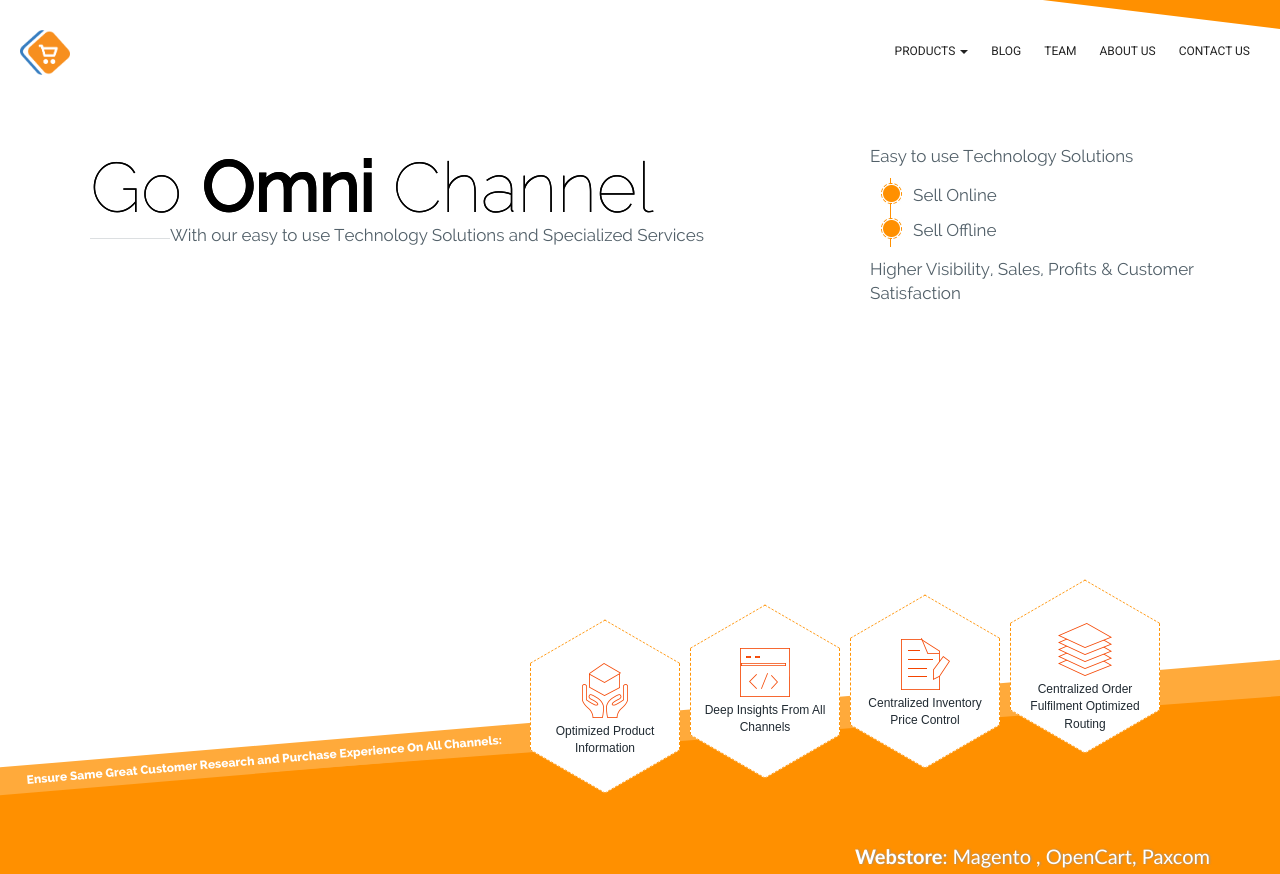
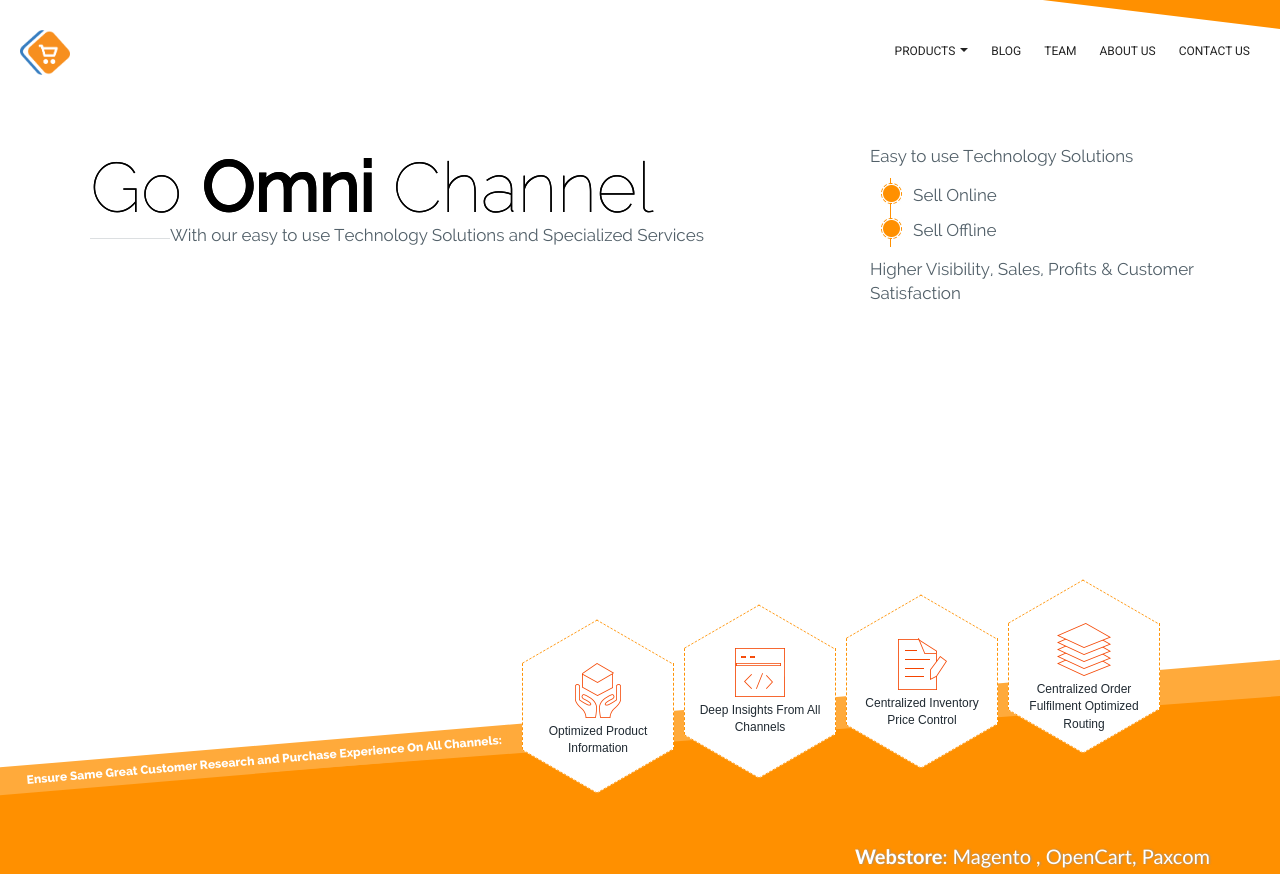
Before and after one commit to paxcom/paxcom.github.io, a Jekyll site: the page built from index.md, in a window 1280 px wide. Shown: the top 874 px of the page. Built offline with Jekyll 4.4.1, drawn with Linux system fonts in a browser that asks for light colours; comment, search, counter and statistics services are not loaded.

Commit message:
update css

```diff
--- a/css/style.css
+++ b/css/style.css
@@ -217,6 +217,13 @@
 .top-nav-bar .dropdown-menu li{ padding:0px; color:#fff;    margin:0px;  text-transform: none;}
 .top-nav-bar .dropdown-menu li a{ padding:10px 10px; color:#000; text-transform:inherit;  }
 .top-nav-bar .dropdown-menu li a:hover{ background-color:#f78f1e; color:#FFFFFF; }
+
+.dropdown:hover .dropdown-menu {
+    display: block;
+    margin:5px 0 0 10px;
+ }
+
+ .caret{  margin-top:-4px;}
 
 .top-nav-bar .dropdown-menu li a:after{ border-bottom:none;}
 
@@ -1072,7 +1079,7 @@
 	display: inline-block;
 	margin-right: 10px;
 	position: relative;
-	width: 150px;
+	width: 152px;
 	height: 86.60px;
 	background-color: #ffffff;
 	border-left: dashed 1px #ff9306;
@@ -1131,7 +1138,9 @@
 	margin-right: 50px;
 }
 
-ul.icons-group li:hover{ box-shadow:0 0 10px #000;}
+ul.icons-group li:hover{  border-left:solid 3px #ffaa3b;  border-right:solid 3px #ffaa3b;}
+ul.icons-group li:hover:after{  border-bottom:solid 3px #ffaa3b;  border-left:solid 3px #ffaa3b;}
+ul.icons-group li:hover:before{  border-top:solid 3px #ffaa3b;  border-right:solid 3px #ffaa3b;}
 
 .webstore {
 	color: #fff;
@@ -1372,6 +1381,8 @@
 
 }
 
+.sidebar .custom-list li:before{content: "\f00c";   font-family: FontAwesome; position:absolute; left:40px;}
+
 .services-list li:before{content: "\f00c";   font-family: FontAwesome; position:absolute; left:40px;}
 
 
@@ -1463,7 +1474,7 @@
 	display: inline-block;
 	margin-right: 10px;
 	position: relative;
-	width: 150px;
+	width: 151px;
 	height: 86.60px;
 	background-color: #ffffff;
 	border-left: dashed 1px #ff9306;
@@ -1488,6 +1499,8 @@
 ul.icons-group li a:hover {
 	color: #f34217
 }
+
+
 ul.icons-group li:before, ul.icons-group li:after {
 	content: "";
 	position: absolute;
@@ -1500,6 +1513,11 @@
 	background-color: inherit;
 	left: 20.9670px;
 }
+
+ul.icons-group li:hover:before{}
+
+
+
 ul.icons-group li:before {
 	top: -53.0330px;
 	border-top: dashed 1.4142px #ff9306;
@@ -1556,7 +1574,7 @@
 
 }
 
-.caret{ color:#FFFFFF;}
+.caret{ color:#FFFFFF; margin-top:-4px;}
 .top-nav-bar .dropdown-menu{ height:auto;}
 .team-list-outer{ height:auto;}
 
@@ -2082,6 +2100,8 @@
     font-size: 14px;
 }
 
+
+
 .custom-list {
     float: left;
    margin: 15px 0 0;
```
